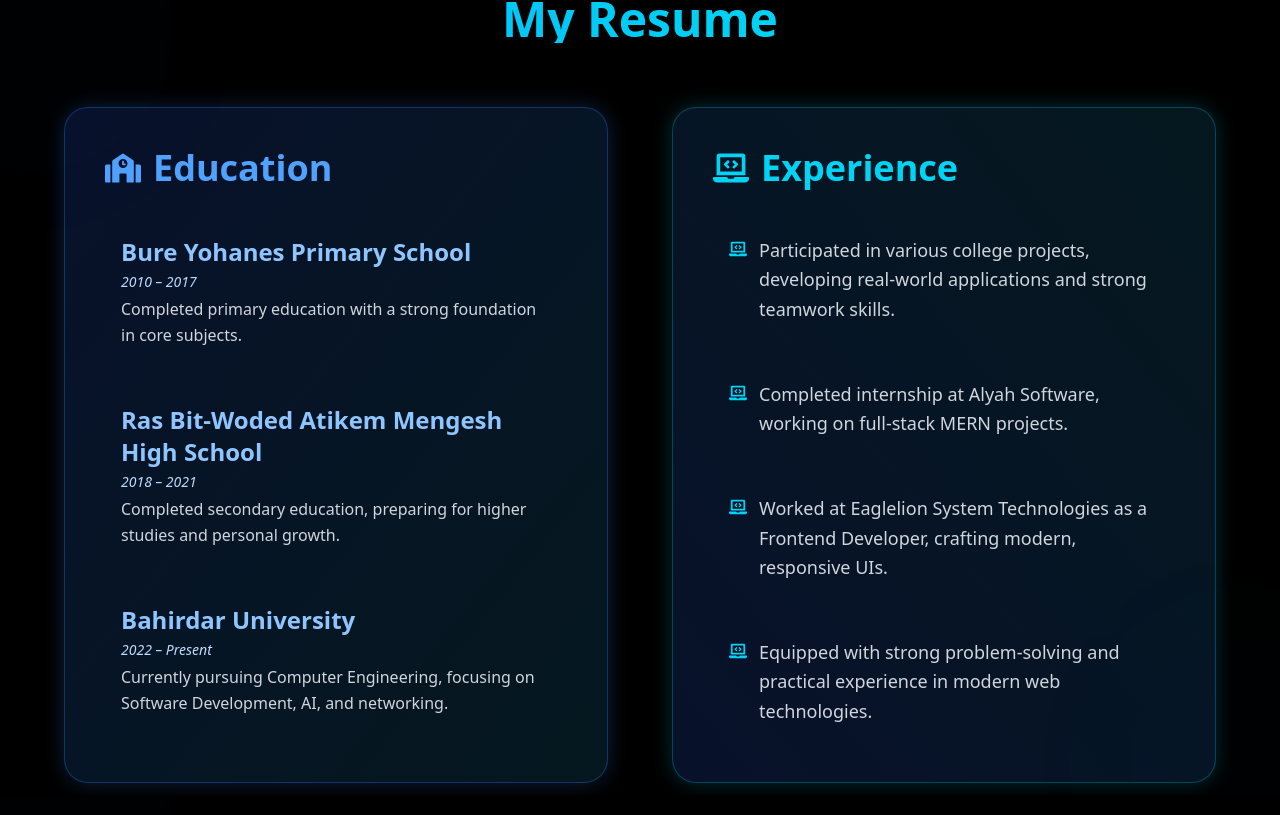
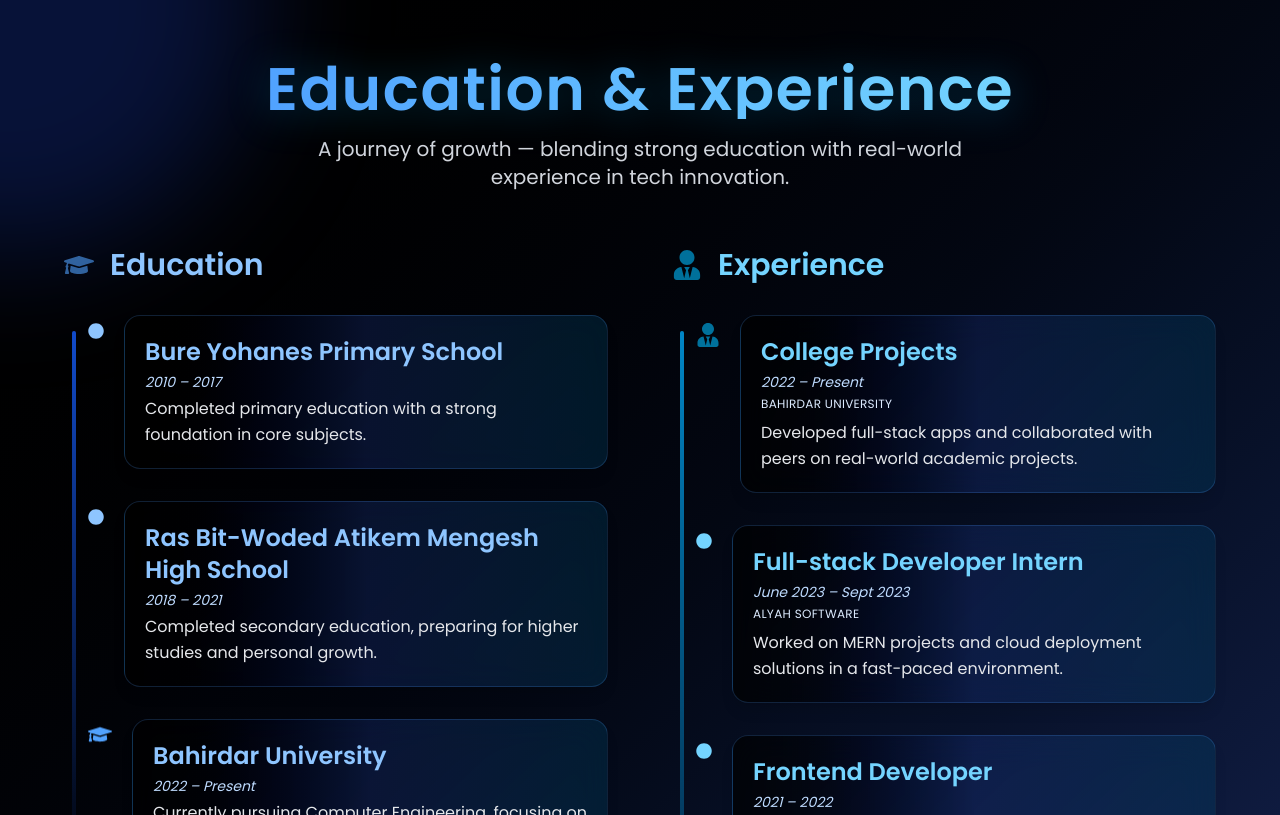
Before and after one commit to Eliasyirga/Elias.dev, a React (Vite) app: page / in a window 1280 px wide. Shown: the part 2405-3220 px from the top of the page. Built offline with nearby package versions, Linux system fonts and the light colour scheme.

Commit message:
updated style

```diff
--- a/src/Components/EducationExperience.jsx
+++ b/src/Components/EducationExperience.jsx
@@ -1,5 +1,5 @@
 import React from "react";
-import { FaSchool, FaLaptopCode } from "react-icons/fa";
+import { FaGraduationCap, FaUserTie, FaCircle } from "react-icons/fa";
 import { motion } from "framer-motion";
 
 const education = [
@@ -19,100 +19,174 @@ const education = [
     title: "Bahirdar University",
     years: "2022 – Present",
     description:
-      "Currently pursuing Computer Engineering, focusing on Software Development, AI, and networking.",
+      "Currently pursuing Computer Engineering, focusing on Software Development, AI, and Networking.",
   },
 ];
 
-const experiencePoints = [
-  "Participated in various college projects, developing real-world applications and strong teamwork skills.",
-  "Completed internship at Alyah Software, working on full-stack MERN projects.",
-  "Worked at Eaglelion System Technologies as a Frontend Developer, crafting modern, responsive UIs.",
-  "Equipped with strong problem-solving and practical experience in modern web technologies.",
+const experience = [
+  {
+    position: "College Projects",
+    place: "Bahirdar University",
+    duration: "2022 – Present",
+    description:
+      "Developed full-stack apps and collaborated with peers on real-world academic projects.",
+  },
+  {
+    position: "Full-stack Developer Intern",
+    place: "Alyah Software",
+    duration: "June 2023 – Sept 2023",
+    description:
+      "Worked on MERN projects and cloud deployment solutions in a fast-paced environment.",
+  },
+  {
+    position: "Frontend Developer",
+    place: "Eaglelion System Technologies",
+    duration: "2021 – 2022",
+    description:
+      "Built responsive, user-friendly UIs using React, Tailwind, and Framer Motion.",
+  },
+  {
+    position: "Web Technologies Enthusiast",
+    place: "Personal/Academic",
+    duration: "Ongoing",
+    description:
+      "Exploring AI, web optimization, and emerging technologies in modern web ecosystems.",
+  },
 ];
+
+const stagger = {
+  hidden: {},
+  show: {
+    transition: { staggerChildren: 0.15 },
+  },
+};
+
+const fadeInUp = {
+  hidden: { opacity: 0, y: 40 },
+  show: { opacity: 1, y: 0, transition: { duration: 0.7 } },
+};
+
+const Timeline = ({ items, isEducation }) => (
+  <motion.ul
+    className="flex flex-col gap-8 relative pl-6"
+    initial="hidden"
+    whileInView="show"
+    viewport={{ once: true, amount: 0.25 }}
+    variants={stagger}
+  >
+    <span
+      className={`absolute left-2 top-4 bottom-0 w-1 rounded-full bg-gradient-to-b ${
+        isEducation
+          ? "from-blue-600/80 to-transparent"
+          : "from-sky-500/80 to-transparent"
+      }`}
+    ></span>
+    {items.map((item, i) => (
+      <motion.li
+        className="relative flex items-start gap-5 group"
+        variants={fadeInUp}
+        key={i}
+      >
+        <span className="relative z-10 flex items-center justify-center mt-2">
+          {isEducation ? (
+            i === items.length - 1 ? (
+              <FaGraduationCap className="text-blue-400 text-2xl animate-bounce" />
+            ) : (
+              <FaCircle className="text-blue-300 text-base group-hover:text-blue-400 transition-colors" />
+            )
+          ) : i === 0 ? (
+            <FaUserTie className="text-sky-400 text-2xl animate-pulse" />
+          ) : (
+            <FaCircle className="text-sky-300 text-base group-hover:text-sky-400 transition-colors" />
+          )}
+        </span>
+
+        <div className="bg-gradient-to-r from-black/70 via-blue-900/30 to-sky-900/30 border border-blue-400/20 hover:border-blue-400/60 rounded-2xl p-5 shadow-lg w-full transition-all duration-300 group-hover:scale-[1.03] backdrop-blur-lg">
+          <h3
+            className={`${
+              isEducation ? "text-blue-300" : "text-sky-300"
+            } text-lg sm:text-xl md:text-2xl font-semibold mb-1 group-hover:text-blue-400 transition-colors`}
+          >
+            {isEducation ? item.title : item.position}
+          </h3>
+          <span className="block text-sm italic mb-1 text-blue-200">
+            {isEducation ? item.years : item.duration}
+          </span>
+          {!isEducation && (
+            <span className="block text-xs mb-2 text-blue-100 uppercase tracking-wide">
+              {item.place}
+            </span>
+          )}
+          <p className="text-gray-200 text-base leading-relaxed">
+            {item.description}
+          </p>
+        </div>
+      </motion.li>
+    ))}
+  </motion.ul>
+);
 
 const Resume = () => {
   return (
-    <section className="min-h-screen bg-black text-white px-6 md:px-16  font-sans relative overflow-hidden">
-      {/* Title */}
+    <section className="no-scrollbar min-h-screen relative py-16 px-4 sm:px-8 md:px-12 bg-gradient-to-br from-black via-gray-950 to-blue-950 flex flex-col items-center justify-center w-full overflow-hidden">
+      {/* Background effects */}
+      <div className="pointer-events-none absolute -top-60 -left-60 w-[500px] h-[500px] bg-blue-800/30 blur-3xl rounded-full"></div>
+      <div className="pointer-events-none absolute -bottom-80 -right-80 w-[500px] h-[450px] bg-sky-700/20 blur-3xl rounded-full"></div>
+
       <motion.h1
         initial={{ opacity: 0, y: -30 }}
-        whileInView={{ opacity: 1, y: 0 }}
-        viewport={{ once: true }}
-        transition={{ duration: 0.8 }}
-        className="text-3xl sm:text-4xl md:text-5xl font-extrabold text-center mb-16 text-transparent bg-clip-text bg-gradient-to-r from-blue-400 via-cyan-400 to-blue-600 drop-shadow-xl animate-gradient-x"
+        animate={{ opacity: 1, y: 0 }}
+        transition={{ duration: 1 }}
+        className="text-4xl sm:text-5xl md:text-6xl font-extrabold text-center mb-4 text-transparent bg-clip-text bg-gradient-to-r from-blue-400 to-sky-300 tracking-wide drop-shadow-[0_2px_20px_rgba(0,180,255,0.3)]"
       >
-        My Resume
+        Education & Experience
       </motion.h1>
 
-      {/* Content Grid */}
-      <div className="grid md:grid-cols-2 gap-12 md:gap-16">
+      <motion.p
+        initial={{ opacity: 0, y: 20 }}
+        whileInView={{ opacity: 1, y: 0 }}
+        viewport={{ once: true, amount: 0.3 }}
+        transition={{ duration: 0.8 }}
+        className="text-gray-300 text-center text-base sm:text-lg md:text-xl max-w-2xl mx-auto mb-14 font-light"
+      >
+        A journey of growth — blending strong education with real-world experience in tech innovation.
+      </motion.p>
+
+      <div className="z-10 grid grid-cols-1 lg:grid-cols-2 gap-16 w-full max-w-6xl">
         {/* Education */}
         <motion.div
           initial={{ opacity: 0, x: -50 }}
           whileInView={{ opacity: 1, x: 0 }}
-          viewport={{ once: true }}
+          viewport={{ once: true, amount: 0.25 }}
           transition={{ duration: 0.8 }}
-          className="bg-gradient-to-br from-blue-900/30 to-cyan-900/30 rounded-3xl p-6 sm:p-10 border border-blue-500/30 shadow-[0_0_20px_rgba(59,130,246,0.25)] backdrop-blur-xl hover:shadow-[0_0_40px_rgba(59,130,246,0.5)] transition-all duration-500"
         >
-          <h2 className="text-3xl sm:text-4xl font-bold text-blue-400 mb-8 flex items-center gap-3">
-            <FaSchool className="text-blue-400" /> Education
-          </h2>
-          <ul className="flex flex-col gap-6">
-            {education.map((edu, index) => (
-              <motion.li
-                key={index}
-                initial={{ opacity: 0, x: -20 }}
-                whileInView={{ opacity: 1, x: 0 }}
-                viewport={{ once: true }}
-                transition={{ duration: 0.5, delay: index * 0.15 }}
-                className="group flex flex-col gap-1 p-4 rounded-xl hover:bg-blue-500/10 transition-all duration-300"
-              >
-                <h3 className="text-xl sm:text-2xl font-semibold text-blue-300 group-hover:text-blue-400">
-                  {edu.title}
-                </h3>
-                <span className="text-sm italic text-blue-200">{edu.years}</span>
-                <p className="text-gray-300 text-base leading-relaxed">
-                  {edu.description}
-                </p>
-              </motion.li>
-            ))}
-          </ul>
+          <div className="flex items-center gap-4 mb-8">
+            <FaGraduationCap className="text-3xl text-blue-400 animate-pulse" />
+            <h2 className="text-2xl md:text-3xl font-bold text-blue-300">
+              Education
+            </h2>
+          </div>
+          <Timeline items={education} isEducation />
         </motion.div>
 
         {/* Experience */}
         <motion.div
           initial={{ opacity: 0, x: 50 }}
           whileInView={{ opacity: 1, x: 0 }}
-          viewport={{ once: true }}
+          viewport={{ once: true, amount: 0.25 }}
           transition={{ duration: 0.8 }}
-          className="bg-gradient-to-bl from-cyan-900/30 to-blue-900/30 rounded-3xl p-6 sm:p-10 border border-cyan-500/30 shadow-[0_0_20px_rgba(6,182,212,0.25)] backdrop-blur-xl hover:shadow-[0_0_40px_rgba(6,182,212,0.5)] transition-all duration-500"
         >
-          <h2 className="text-3xl sm:text-4xl font-bold text-cyan-400 mb-8 flex items-center gap-3">
-            <FaLaptopCode className="text-cyan-400" /> Experience
-          </h2>
-          <ul className="flex flex-col gap-6">
-            {experiencePoints.map((point, index) => (
-              <motion.li
-                key={index}
-                initial={{ opacity: 0, x: 20 }}
-                whileInView={{ opacity: 1, x: 0 }}
-                viewport={{ once: true }}
-                transition={{ duration: 0.5, delay: index * 0.15 }}
-                className="group flex items-start gap-3 p-4 rounded-xl hover:bg-cyan-500/10 transition-all duration-300"
-              >
-                <FaLaptopCode className="text-cyan-400 mt-1 text-lg flex-shrink-0 group-hover:text-cyan-300 transition-colors" />
-                <p className="text-gray-300 text-base sm:text-lg leading-relaxed">
-                  {point}
-                </p>
-              </motion.li>
-            ))}
-          </ul>
+          <div className="flex items-center gap-4 mb-8">
+            <FaUserTie className="text-3xl text-sky-400 animate-pulse" />
+            <h2 className="text-2xl md:text-3xl font-bold text-sky-300">
+              Experience
+            </h2>
+          </div>
+          <Timeline items={experience} />
         </motion.div>
       </div>
 
-      {/* Background Accents */}
-      <div className="absolute -top-40 -left-40 w-96 h-96 bg-blue-500/10 rounded-full blur-3xl animate-pulse-slow"></div>
-      <div className="absolute -bottom-40 -right-40 w-96 h-96 bg-cyan-500/10 rounded-full blur-3xl animate-pulse-slow"></div>
+      <div className="absolute left-1/2 bottom-2 -translate-x-1/2 w-[180px] h-2 bg-gradient-to-r from-blue-500 via-sky-400 to-blue-600 rounded-full blur-sm opacity-70" />
     </section>
   );
 };
```
